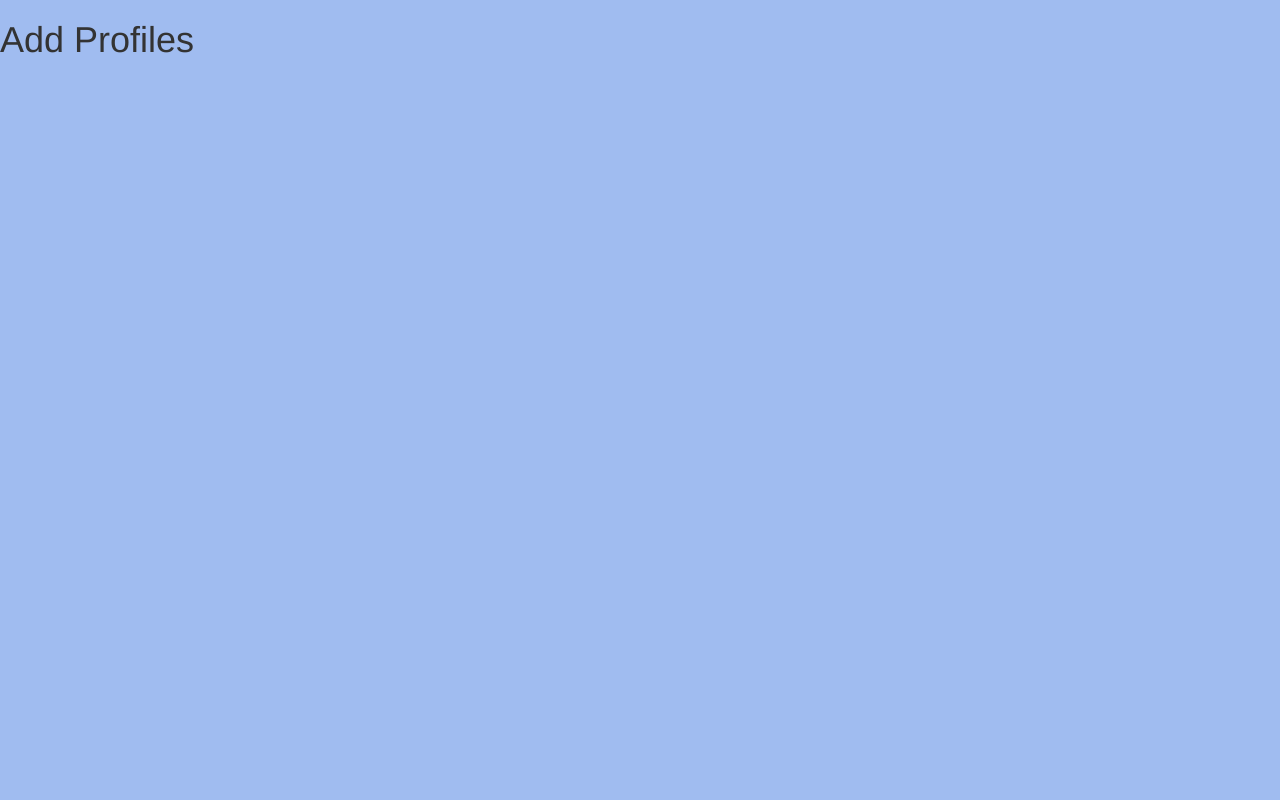
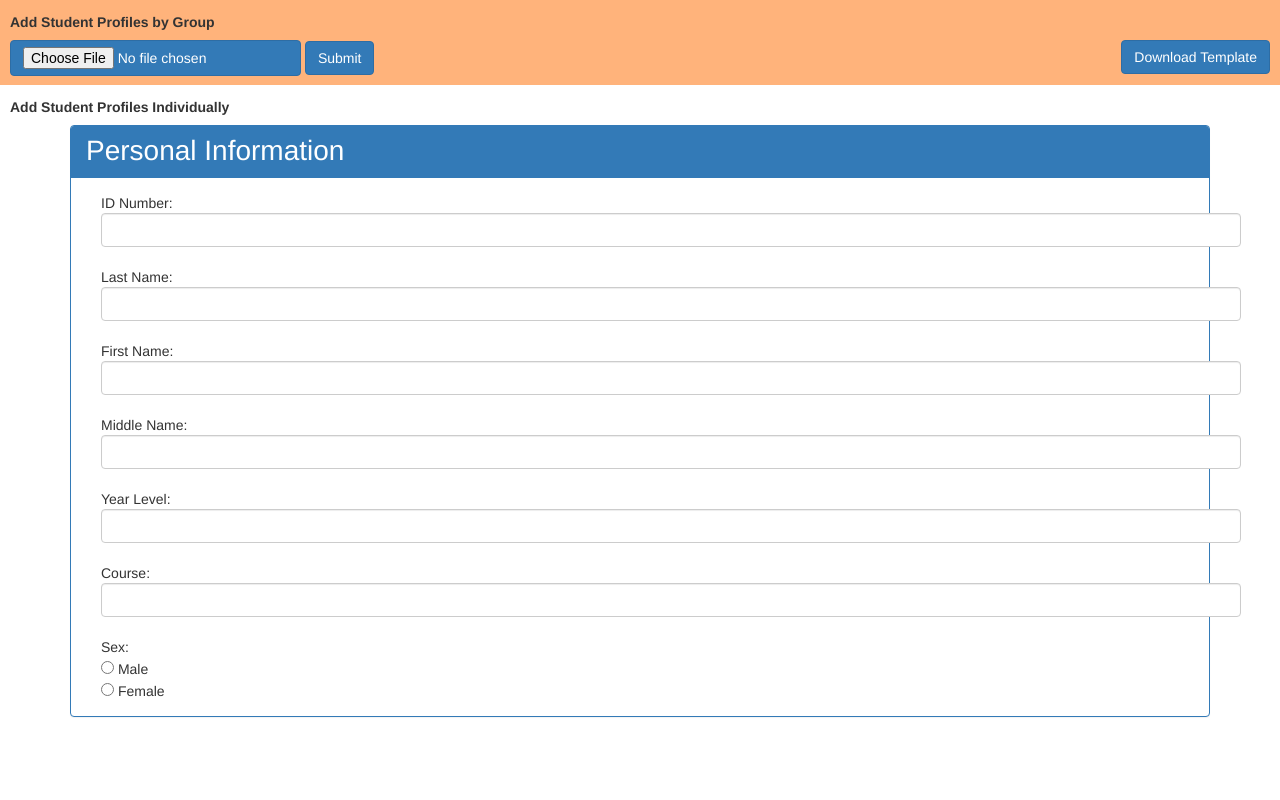
Before and after one commit to erocrizs/Student-Risk-Monitoring-System, a PHP site: page /add-profiles.html in a window 1280 px wide. Before the commit the page is almost empty. Run offline with PHP 8.4, Linux system fonts and the light colour scheme.

Commit message:
Began Making Add Student Profile Page

```diff
--- a/add-profiles.html
+++ b/add-profiles.html
@@ -4,13 +4,67 @@
 		<meta name="viewport" content="width=device-width, initial-scale=1.0" />
 		<title>Ateneo Strims</title>
 		<link href="res/css/bootstrap.min.css" rel="stylesheet" />
-		<link href="res/css/styles.css" rel="stylesheet" />
+		<link href="res/css/content-styles.css" rel="stylesheet" />
 
 		<script src="res/js/jquery-2.1.4.min.js"></script>
 		<script src="res/js/bootstrap.min.js"></script>
+		<script src="res/js/content.js"></script>
 	</head>
 
 	<body>
-		<h1>Add Profiles</h1>
+		<div class="size-control">
+			<div class="add-by-file">
+				<h5>Add Student Profiles by Group</h5>
+				<div>
+					<button type="button" class="btn btn-primary" id="templateDownload">Download Template</button>
+					<form id="uploadFile">
+						<input type="file" class="btn btn-primary" name="import-file" />
+						<input type="submit" class="btn btn-primary" value="Submit" />
+					</form>
+				</div>
+			</div>
+
+			<div class="add-by-form">
+				<h5>Add Student Profiles Individually</h5>
+
+				<form>
+					<div class="container">
+						<div class="panel panel-primary">
+							<div class="panel-heading">
+								<h6 class="panel-title">Personal Information</h6>
+							</div>
+							<div class="panel-body">
+								<div class="row">
+									<div class="col-sm-6 col-xs-12">
+										<div class="container">
+											ID Number: <br />
+											<input type="text" name="id-number" class="form-control" /> <br />
+											Last Name: <br />
+											<input type="text" name="lastname"  class="form-control" /> <br />
+											First Name: <br />
+											<input type="text" name="firstname"  class="form-control" /> <br />
+											Middle Name: <br />
+											<input type="text" name="middlename"  class="form-control" /> <br />
+											Year Level: <br />
+											<input type="number" min="1" max="5" step="1" name="year" class="form-control" /> <br />
+											Course: <br />
+											<input type="text" name="course" class="form-control"  /> <br />
+											Sex: <br />
+											<input type="radio" name="sex" value="male" /> Male <br />
+											<input type="radio" name="sex" value="female" /> Female </br>
+										</div>
+									</div>
+									<div class="col-sm-6 col-xs-12">
+
+									</div>
+								</div>
+							</div>
+						</div>
+					</div>
+
+				</form>
+
+			</div>
+		</div>
 	</body>
 </html>
--- a/res/css/content-styles.css
+++ b/res/css/content-styles.css
@@ -39,8 +39,11 @@ body {
 	background-color: #537CC6;
 }
 
+.control-bar, .add-by-file{
+	background-color: #FFB37B;
+}
+
 .control-bar {
-	background-color: #FFB37B;
 	padding: 5px;
 	height: 43px;
 }
@@ -109,3 +112,30 @@ body {
 .hidden-filter p input[type=number] {
 	width: 35px;
 }
+
+#templateDownload, #uploadFile, #uploadFile input {
+	display: inline-block;
+}
+
+#templateDownload {
+	float: right;
+}
+
+.add-by-file {
+	padding: 5px 10px 5px 10px;
+	height: 85px;
+}
+
+.add-by-file h5, .add-by-form h5 {
+	font-weight: bold;
+}
+
+.add-by-form {
+	overflow-y: scroll;
+	height: calc(100% - 85px);
+	padding: 5px 10px 5px 10px;
+}
+
+.panel-title {
+	font-size: 2em;
+}
--- a/res/css/styles.css
+++ b/res/css/styles.css
@@ -50,7 +50,14 @@ body{
 	box-sizing: border-box;
 	width: 100%;
 	height: 100%;
+}
+
+#s-profile-frame, #s-report-frame {
 	overflow-y: hidden;
+}
+
+#a-profile-frame, #a-report-frame {
+	overflow-y: scroll;
 }
 
 .tabs {
```
